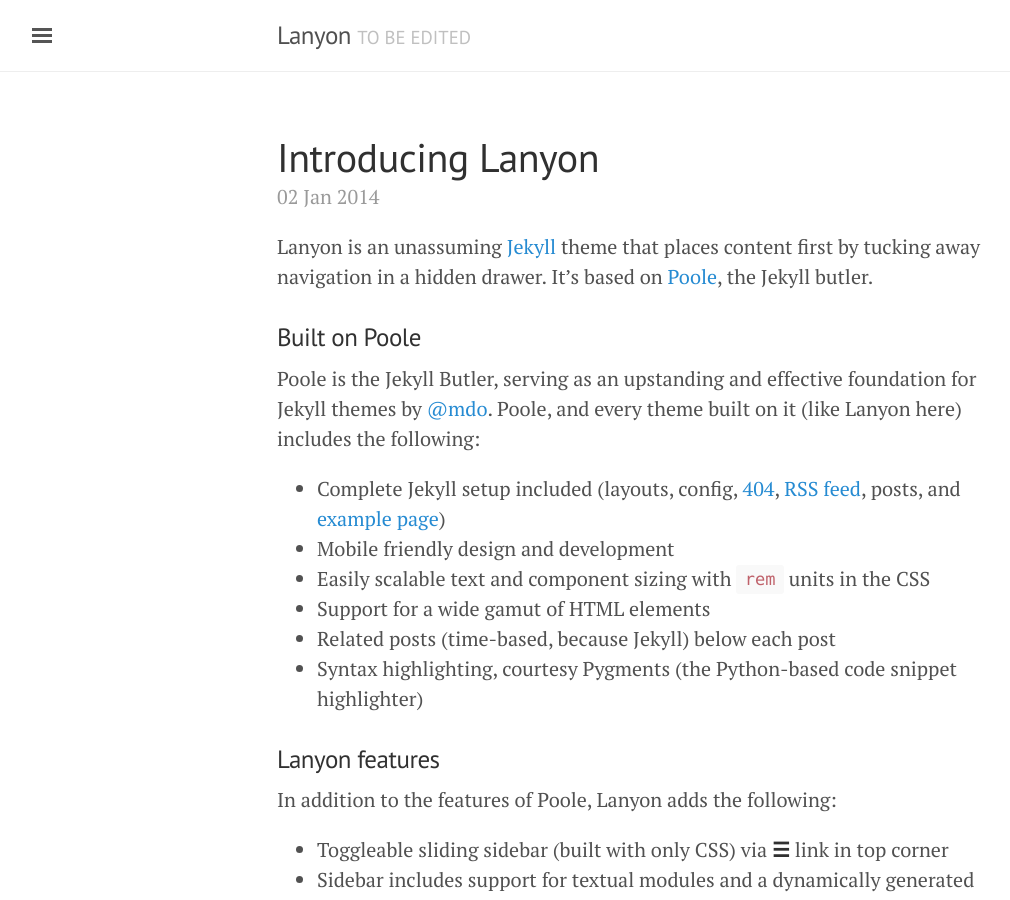
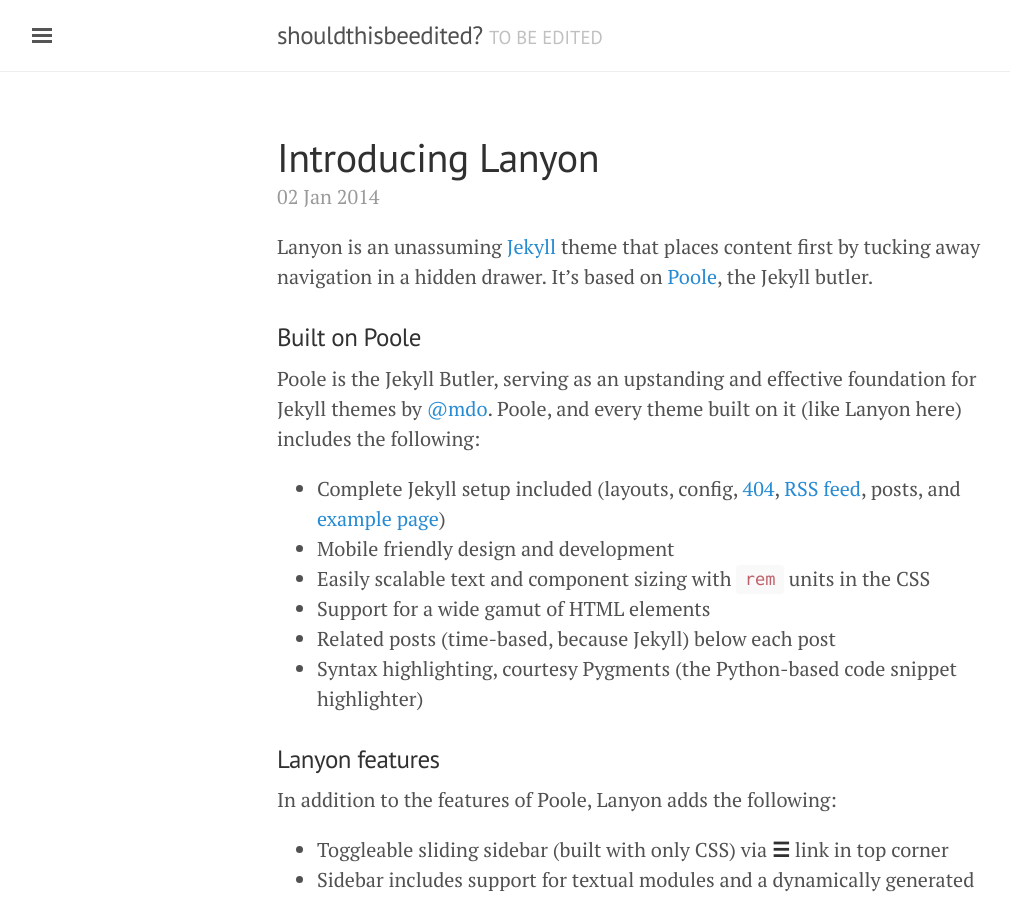
Before and after one commit to paulhendricks/paulmichael.io, a Jekyll site: the page built from index.html, in a window 1280 px wide and 900 px high. Shown: the whole window, without its empty margins (3-1013 px from the left). Built offline with Jekyll 4.4.1, drawn with Linux system fonts in a browser that asks for light colours; the list of posts is cut into pages by our own code.

Commit message:
edited config

```diff
--- a/_config.yml
+++ b/_config.yml
@@ -5,7 +5,7 @@
 relative_permalinks: true
 
 # Setup
-title:               Lanyon
+title:               shouldthisbeedited?
 tagline:             'TO BE EDITED'
 description:         'to be edited'
 url:                 http://paulhendricks.io
```
